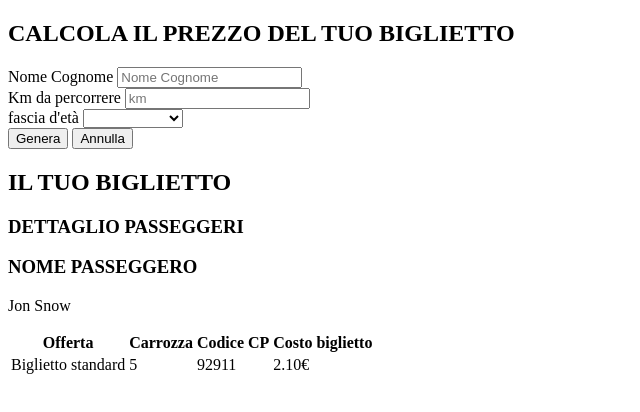
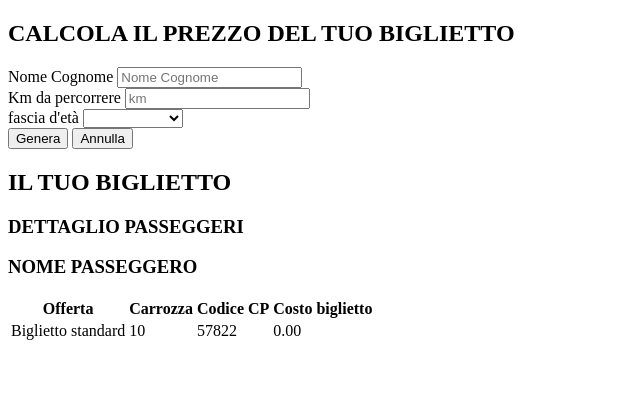
Before and after one commit to omarseddati16/js-biglietto-treno-form, a plain HTML site: page index.html in a window 1280 px wide. Both pictures are taken after a click on the button "Genera". Shown: the whole page, without its empty margins (0-640 px from the left). Drawn offline with Linux system fonts and the light colour scheme.

Commit message:
fine parte java

```diff
--- a/index.html
+++ b/index.html
@@ -43,7 +43,7 @@
       <div class="col-4">
         <h3>DETTAGLIO PASSEGGERI</h3>
         <h3>NOME PASSEGGERO</h3>
-        <p>Jon Snow</p>
+        <p id="showName"></p>
       </div>
       <div class="col-8">
         <table>
@@ -57,10 +57,10 @@
           </thead>
           <tbody>
             <tr>
-              <td>Biglietto standard</td>
-              <td>5</td>
-              <td>92911</td>
-              <td>2.10&euro;</td>
+              <td id="tipoBiglietto">Biglietto standard</td>
+              <td id="carriage">5</td>
+              <td id="cpCode">92911</td>
+              <td id="finalPrice">2.10&euro;</td>
             </tr>
           </tbody>
         </table>
--- a/js/script.js
+++ b/js/script.js
@@ -22,14 +22,24 @@ button.addEventListener('click', function (e) {
   if (eta === 'Minorenne') {
     const discountapplied = baseprice * (mintordiscount / 100);
     finalprice = baseprice - discountapplied;
+    ticketType = "Biglietto Minorenne";
   }
   else if (eta === 'Maggiorenne') {
     const discountapplied = baseprice * (olderdiscountold / 100);
     finalprice = baseprice - discountapplied;
+    ticketType = "Biglietto Maggiorenne";
   }
   console.log(finalprice.toFixed(2))
-  document.getElementById('').innerText =
-    document.getElementById('').innerText =
-    document.getElementById('').innerText =
+  // vagone
+  const vagone = Math.floor(Math.random() * 10) + 1;
+  const codice = Math.floor(Math.random() * (99999 - 10000 + 1)) + 10000;
 
+
+  document.getElementById('showName').innerText = name;
+  document.getElementById('carriage').innerText = vagone;
+  document.getElementById('cpCode').innerText = codice;
+  document.getElementById('finalPrice').innerText = `${finalprice.toFixed(2)}`;
+
+  const biglietto = document.getElementById('tipoBiglietto');
+  biglietto.innerText = ticketType;
 })
```
